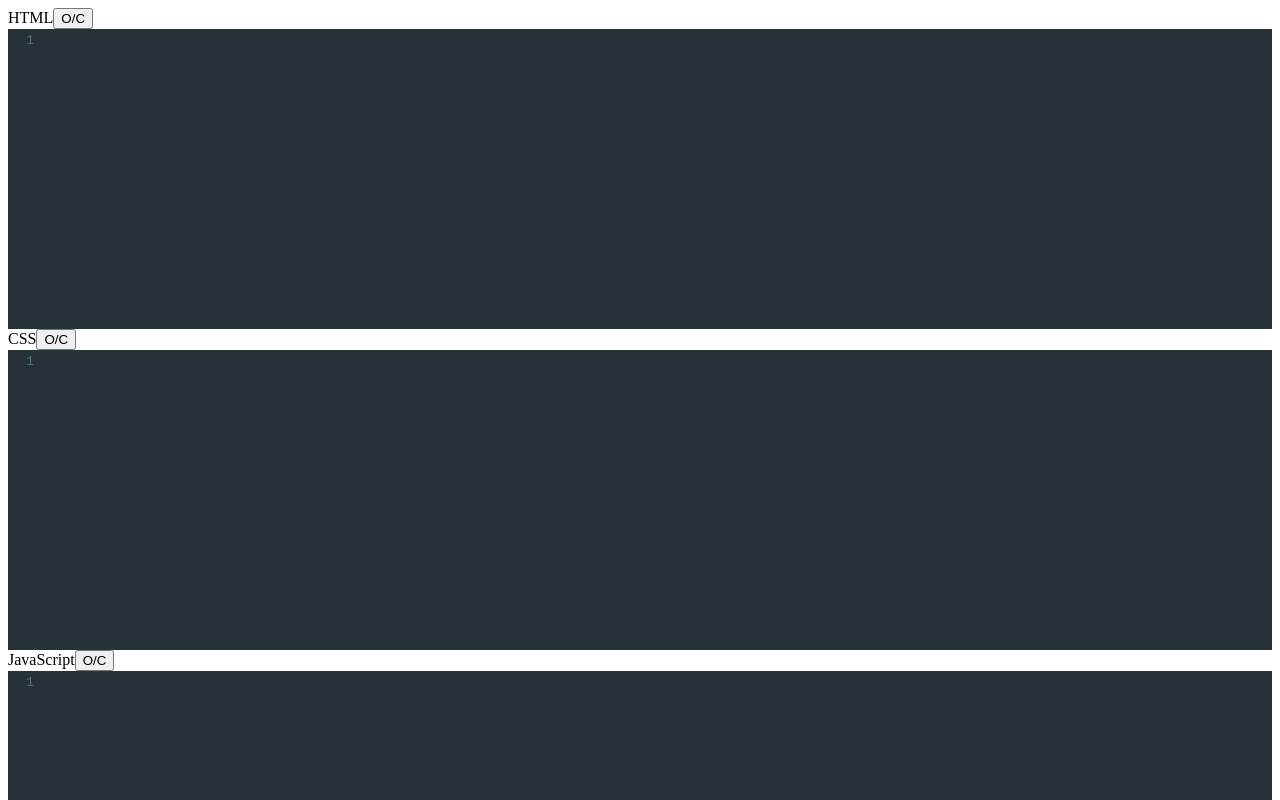
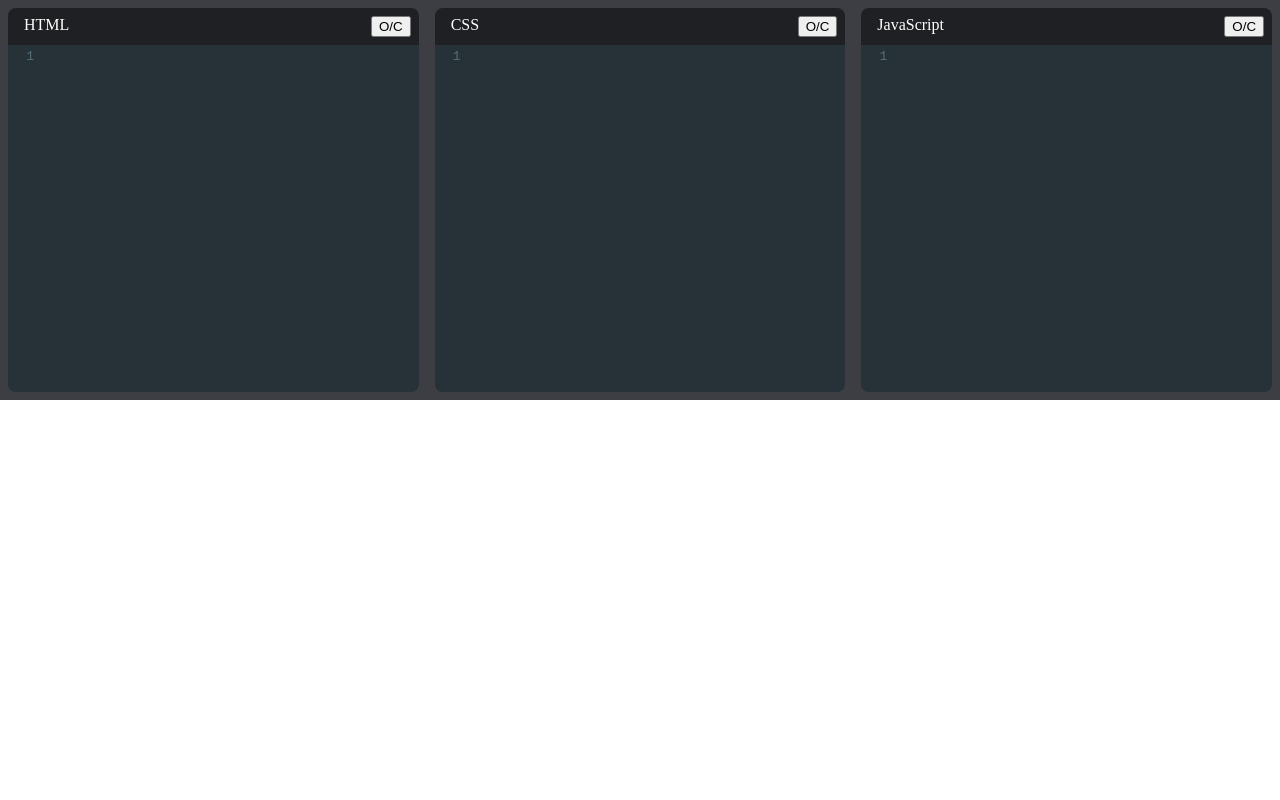
Before and after one commit to TautvydasGec/CodePen-clone, a React (Create React App) app: page / in a window 1280 px wide. Shown: the top 800 px of the page. Built offline with nearby package versions, Linux system fonts and the light colour scheme.

Commit message:
Setting up code editor styling

```diff
--- a/src/index.css
+++ b/src/index.css
@@ -0,0 +1,46 @@
+* {
+	box-sizing: border-box;
+}
+
+body {
+	margin: 0;
+}
+
+.top-pane {
+	color: white;
+	background-color: hsl(225, 6%, 25%);
+}
+
+.pane {
+	height: 50vh;
+	display: flex;
+}
+
+.editor-container {
+	flex-grow: 1;
+	flex-basis: 0;
+	display: flex;
+	flex-direction: column;
+	padding: 0.5rem;
+	background-color: hsl(225, 6%, 25%);
+}
+
+.editor-title {
+	display: flex;
+	justify-content: space-between;
+	background-color: hsl(225, 6%, 13%);
+	padding: 0.5rem 0.5rem 0.5rem 1rem;
+	border-top-left-radius: 0.5rem;
+	border-top-right-radius: 0.5rem;
+}
+
+.CodeMirror {
+	height: 100% !important;
+}
+
+.codemirror-wrapper {
+	flex-grow: 1;
+	border-bottom-right-radius: 0.5rem;
+	border-bottom-left-radius: 0.5rem;
+	overflow: hidden;
+}
```
